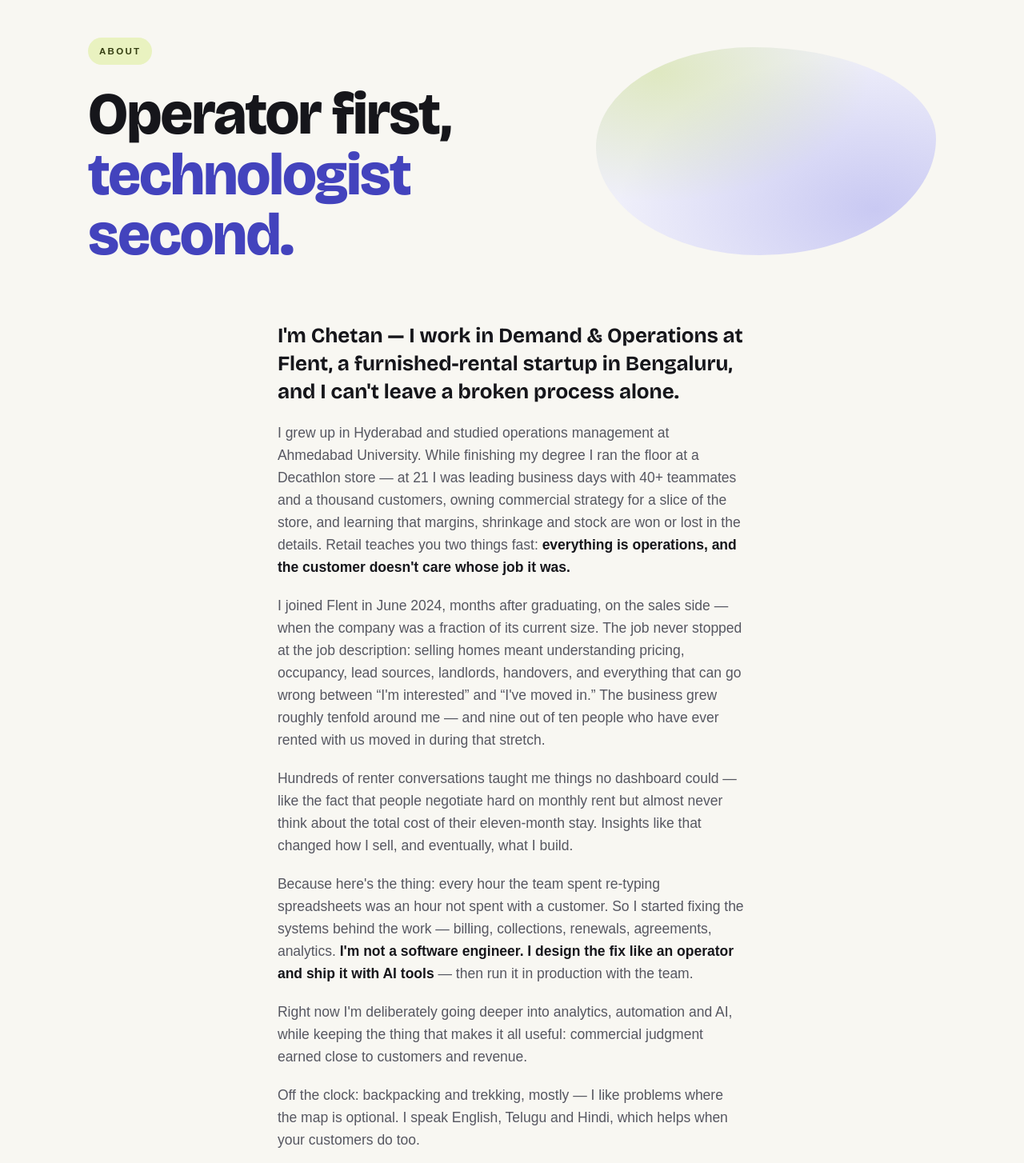
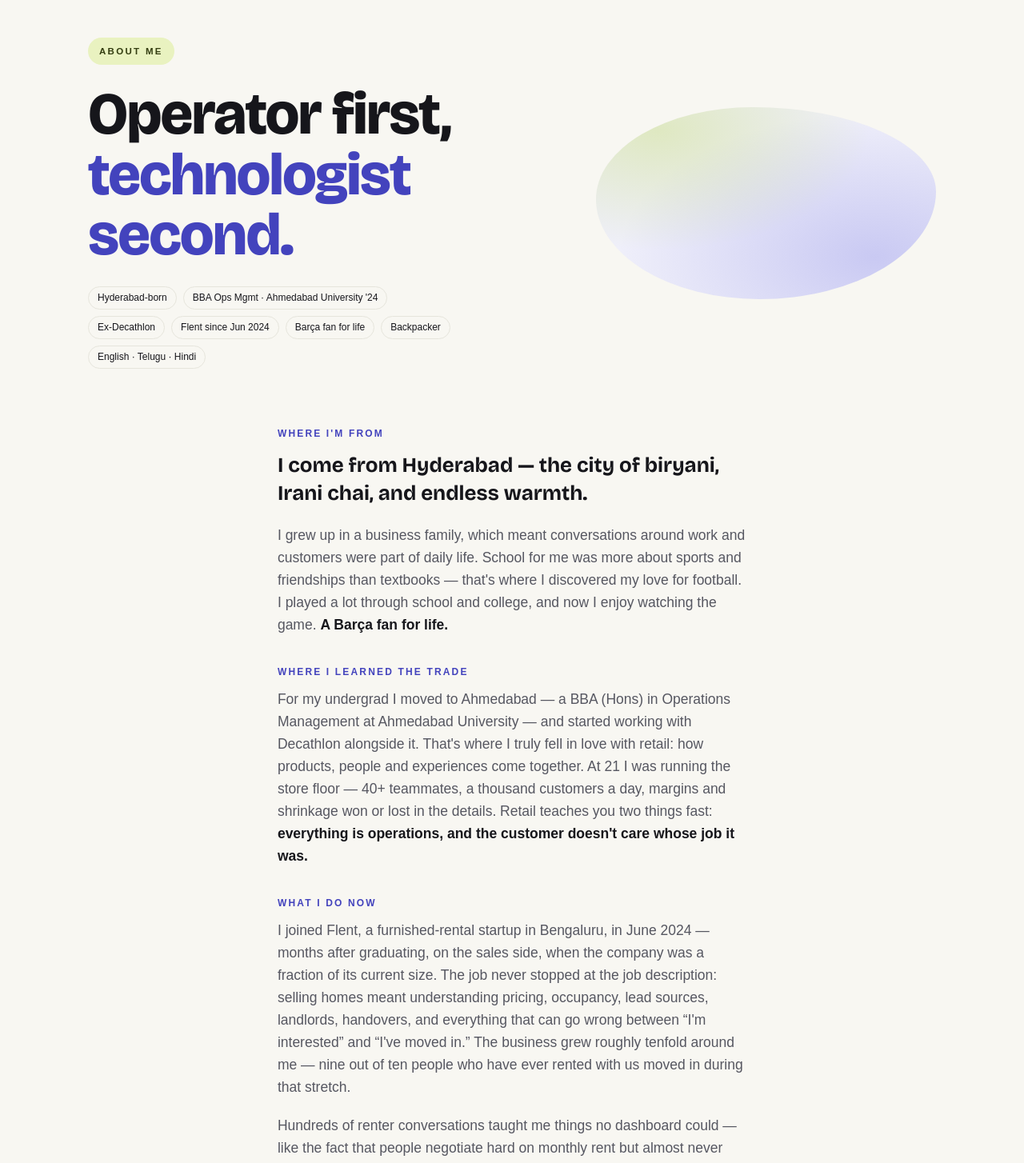
Before and after one commit to psaichetan29/portfolio, a Next.js app: page /about in a window 1280 px wide. Shown: the part 80-1534 px from the top of the page at 80% size. Built offline with nearby package versions, Linux system fonts and the light colour scheme; a web font is replaced by a local one.

Commit message:
About me: owner's own story — Hyderabad, football, Decathlon, Flent, mountains
Co-Authored-By: Claude Fable 5 <noreply@anthropic.com>

```diff
--- a/app/about/page.tsx
+++ b/app/about/page.tsx
@@ -5,65 +5,96 @@ export const metadata: Metadata = {
   title: "About — Chetan Sai",
 };
 
+const facts = [
+  "Hyderabad-born",
+  "BBA Ops Mgmt · Ahmedabad University '24",
+  "Ex-Decathlon",
+  "Flent since Jun 2024",
+  "Barça fan for life",
+  "Backpacker",
+  "English · Telugu · Hindi",
+];
+
 export default function About() {
   return (
     <>
       <Nav />
 
-      <header className="hero wrap" style={{ paddingBottom: "40px" }}>
+      <header className="hero wrap" style={{ paddingBottom: "36px" }}>
         <div>
-          <span className="chip">About</span>
+          <span className="chip">About me</span>
           <h1>
             Operator first, <em>technologist second.</em>
           </h1>
+          <div className="facts">
+            {facts.map((f) => (
+              <span className="fchip" key={f}>
+                {f}
+              </span>
+            ))}
+          </div>
         </div>
-        <div className="art" aria-hidden="true" style={{ minHeight: "260px" }}>
+        <div className="art" aria-hidden="true" style={{ minHeight: "240px" }}>
           <div className="blob"></div>
         </div>
       </header>
 
       <section className="about-body wrap">
-        <p className="big">
-          I&apos;m Chetan — I work in Demand &amp; Operations at Flent, a furnished-rental
-          startup in Bengaluru, and I can&apos;t leave a broken process alone.
+        <span className="kicker">Where I&apos;m from</span>
+        <p className="big" style={{ marginTop: "10px" }}>
+          I come from Hyderabad — the city of biryani, Irani chai, and endless warmth.
         </p>
         <p>
-          I grew up in Hyderabad and studied operations management at Ahmedabad University. While
-          finishing my degree I ran the floor at a Decathlon store — at 21 I was leading business
-          days with 40+ teammates and a thousand customers, owning commercial strategy for a slice
-          of the store, and learning that margins, shrinkage and stock are won or lost in the
-          details. Retail teaches you two things fast: <strong>everything is operations, and the
-          customer doesn&apos;t care whose job it was.</strong>
+          I grew up in a business family, which meant conversations around work and customers
+          were part of daily life. School for me was more about sports and friendships than
+          textbooks — that&apos;s where I discovered my love for football. I played a lot through
+          school and college, and now I enjoy watching the game. <strong>A Barça fan for
+          life.</strong>
         </p>
-        <p>
-          I joined Flent in June 2024, months after graduating, on the sales side — when the
-          company was a fraction of its current size. The job never stopped at the job description: selling homes meant understanding
-          pricing, occupancy, lead sources, landlords, handovers, and everything that can go wrong
-          between &ldquo;I&apos;m interested&rdquo; and &ldquo;I&apos;ve moved in.&rdquo; The
-          business grew roughly tenfold around me — and nine out of ten people who have ever
-          rented with us moved in during that stretch.
+
+        <span className="kicker" style={{ display: "block", marginTop: "36px" }}>
+          Where I learned the trade
+        </span>
+        <p style={{ marginTop: "10px" }}>
+          For my undergrad I moved to Ahmedabad — a BBA (Hons) in Operations Management at
+          Ahmedabad University — and started working with Decathlon alongside it. That&apos;s
+          where I truly fell in love with retail: how products, people and experiences come
+          together. At 21 I was running the store floor — 40+ teammates, a thousand customers a
+          day, margins and shrinkage won or lost in the details. Retail teaches you two things
+          fast: <strong>everything is operations, and the customer doesn&apos;t care whose job it
+          was.</strong>
+        </p>
+
+        <span className="kicker" style={{ display: "block", marginTop: "36px" }}>
+          What I do now
+        </span>
+        <p style={{ marginTop: "10px" }}>
+          I joined Flent, a furnished-rental startup in Bengaluru, in June 2024 — months after
+          graduating, on the sales side, when the company was a fraction of its current size. The
+          job never stopped at the job description: selling homes meant understanding pricing,
+          occupancy, lead sources, landlords, handovers, and everything that can go wrong between
+          &ldquo;I&apos;m interested&rdquo; and &ldquo;I&apos;ve moved in.&rdquo; The business
+          grew roughly tenfold around me — nine out of ten people who have ever rented with us
+          moved in during that stretch.
         </p>
         <p>
           Hundreds of renter conversations taught me things no dashboard could — like the fact
           that people negotiate hard on monthly rent but almost never think about the total cost
-          of their eleven-month stay. Insights like that changed how I sell, and eventually,
-          what I build.
-        </p>
-        <p>
-          Because here&apos;s the thing: every hour the team spent re-typing spreadsheets was an
-          hour not spent with a customer. So I started fixing the systems behind the work —
+          of their eleven-month stay. And every hour the team spent re-typing spreadsheets was an
+          hour not spent with a customer — so I started fixing the systems behind the work:
           billing, collections, renewals, agreements, analytics. <strong>I&apos;m not a software
           engineer. I design the fix like an operator and ship it with AI tools</strong> — then
-          run it in production with the team.
+          run it in production with the team. I&apos;m now deliberately going deeper into
+          analytics, automation and AI, while keeping the thing that makes it all useful:
+          commercial judgment earned close to customers and revenue.
         </p>
-        <p>
-          Right now I&apos;m deliberately going deeper into analytics, automation and AI, while
-          keeping the thing that makes it all useful: commercial judgment earned close to
-          customers and revenue.
-        </p>
-        <p>
-          Off the clock: backpacking and trekking, mostly — I like problems where the map is
-          optional. I speak English, Telugu and Hindi, which helps when your customers do too.
+
+        <span className="kicker" style={{ display: "block", marginTop: "36px" }}>
+          Off the clock
+        </span>
+        <p style={{ marginTop: "10px" }}>
+          I&apos;m usually travelling or backpacking, chasing mountains, or planning the next
+          trip. I like problems where the map is optional.
         </p>
       </section>
 
--- a/app/globals.css
+++ b/app/globals.css
@@ -573,6 +573,13 @@ h3 {
 }
 
 /* ---------- about ---------- */
+.facts {
+  display: flex;
+  flex-wrap: wrap;
+  gap: 8px;
+  margin-top: 26px;
+  max-width: 48ch;
+}
 .about-body {
   padding: 30px 0 40px;
   max-width: 62ch;
```
